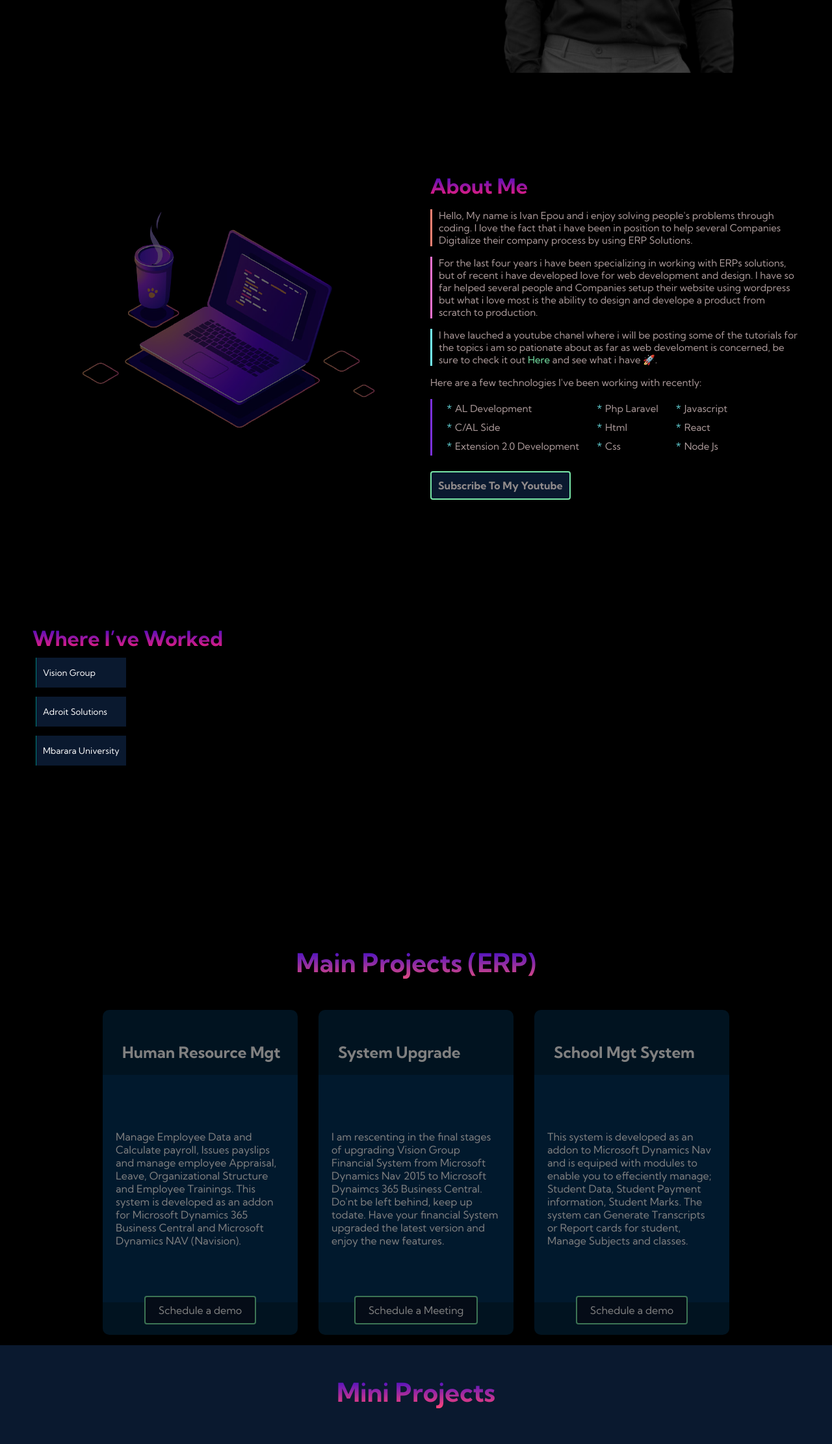
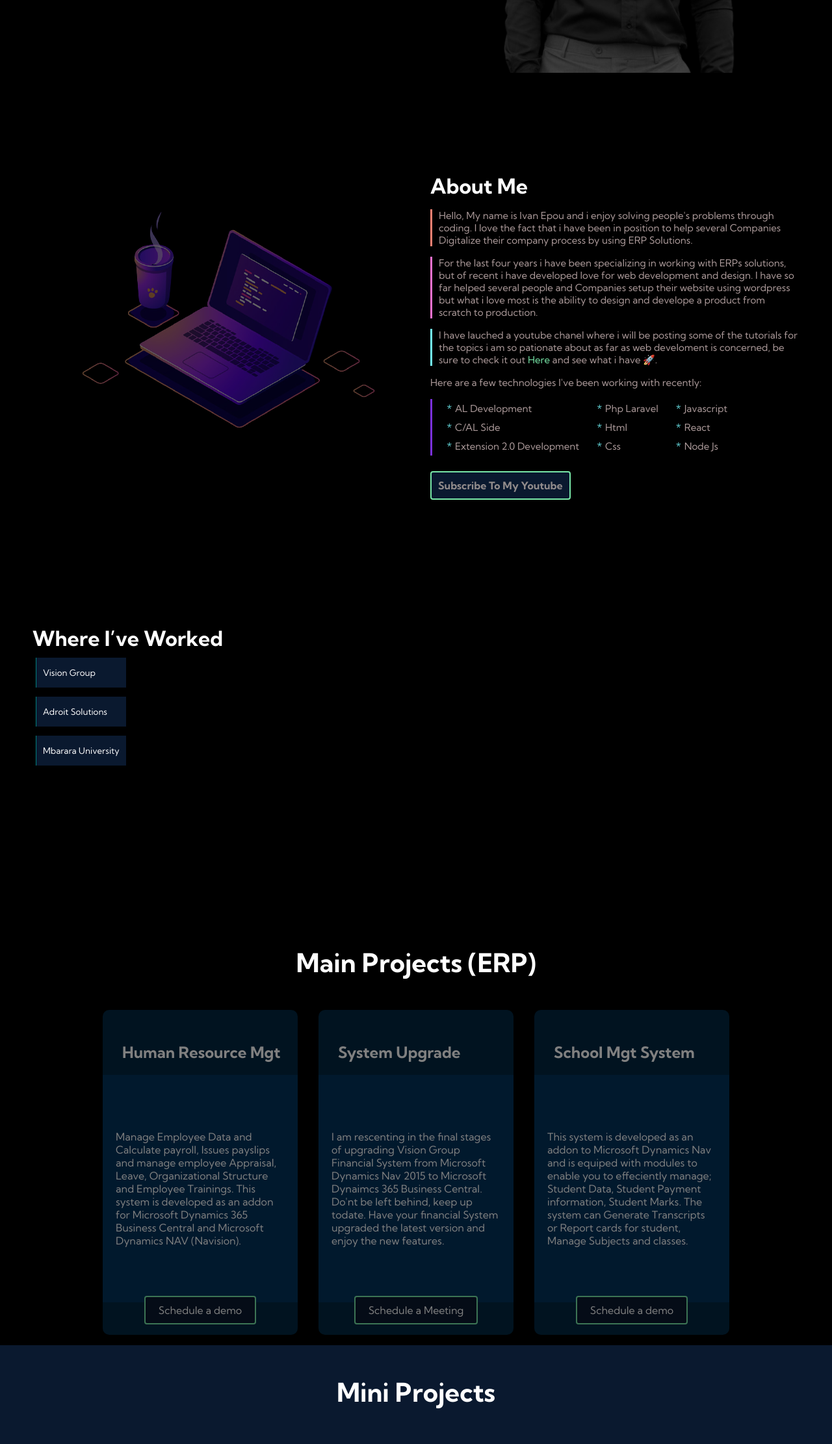
Before and after one commit to ivanepou22/Portfolio, a plain HTML site: page index.html in a window 1280 px wide. Shown: the part 562-2784 px from the top of the page at 65% size. Drawn offline with Linux system fonts and the light colour scheme; a script that the page names is missing.

Commit message:
modify css

```diff
--- a/styles.css
+++ b/styles.css
@@ -538,13 +538,14 @@ body {
 }
 
 .about-content h1{
-    background: #fe3b6f;
+    /* background: #fe3b6f;
     background-image: linear-gradient(to top, #ff087b7e 0%, #3309cc 100%);
     background-size: 100%;
     -webkit-background-clip: text;
     -moz-background-clip: text;
     -webkit-text-fill-color: transparent;
-    -moz-text-fill-color: transparent;
+    -moz-text-fill-color: transparent; */
+    color: #fff;
     text-transform: capitalize;
     margin-bottom: 10px;
 }
@@ -824,13 +825,14 @@ body {
 }
 
 .work-content h1{
-    background: #fe3b6f;
+    /* background: #fe3b6f;
     background-image: linear-gradient(to top, #ff087b7e 0%, #3309cc 100%);
     background-size: 100%;
     -webkit-background-clip: text;
     -moz-background-clip: text;
     -webkit-text-fill-color: transparent;
-    -moz-text-fill-color: transparent;
+    -moz-text-fill-color: transparent; */
+    color: #fff;
     text-transform: capitalize;
     margin-bottom: 10px;
 }
@@ -982,13 +984,14 @@ body {
     .work-content h1{
         font-weight: normal;
         font-size: 25px;
-        background: white;
+        color: #fff;
+        /* background: white;
         background-image: linear-gradient(to top, #fff 0%, #fff 100%);
         background-size: 100%;
         -webkit-background-clip: text;
         -moz-background-clip: text;
         -webkit-text-fill-color: transparent;
-        -moz-text-fill-color: transparent;
+        -moz-text-fill-color: transparent; */
         text-transform: capitalize;
     }
     .work-section{
@@ -1017,13 +1020,14 @@ body {
     .work-content h1{
         font-weight: normal;
         font-size: 15px;
-        background: white;
+        color: #fff;
+        /* background: white;
         background-image: linear-gradient(to top, #fff 0%, #fff 100%);
         background-size: 100%;
         -webkit-background-clip: text;
         -moz-background-clip: text;
         -webkit-text-fill-color: transparent;
-        -moz-text-fill-color: transparent;
+        -moz-text-fill-color: transparent; */
         text-transform: capitalize;
     }
 
@@ -1046,15 +1050,16 @@ body {
 }
 
 .projects h1 {
-    background-color: #c08c88;
+    /* background-color: #c08c88;
     background-image: linear-gradient(to top, #ff087b7e 0%, #3309cc 100%);
-    background-size: 100%;
+    background-size: 100%; */
+    color: #fff;
     margin-bottom: 2rem;
     font-size: 2.5rem;
-    -webkit-background-clip: text;
+    /* -webkit-background-clip: text;
     -moz-background-clip: text;
     -webkit-text-fill-color: transparent;
-    -moz-text-fill-color: transparent;
+    -moz-text-fill-color: transparent; */
 
 }
 
@@ -1163,13 +1168,14 @@ body {
 }
 
 .mini-project h1 {
-    background: #ff8177;
+    /* background: #ff8177;
     background-image: linear-gradient(to top, #ff087b7e 0%, #3309cc 100%);
     background-size: 100%;
     -webkit-background-clip: text;
     -moz-background-clip: text;
     -webkit-text-fill-color: transparent;
-    -moz-text-fill-color: transparent;
+    -moz-text-fill-color: transparent; */
+    color: #fff;
     margin-bottom: 3rem;
     font-size: 2.5rem;
 }
@@ -1304,13 +1310,14 @@ body {
     width: 50%;
 }
 .contact-container h1 {
-    background: #ff8177;
+    /* background: #ff8177;
     background-image: linear-gradient(to top, #ff087b7e 0%, #3309cc 100%);
     background-size: 100%;
     -webkit-background-clip: text;
     -moz-background-clip: text;
     -webkit-text-fill-color: transparent;
-    -moz-text-fill-color: transparent;
+    -moz-text-fill-color: transparent; */
+    color: #fff;
     margin-bottom: 2rem;
     font-size: 2.5rem;
 }
```
